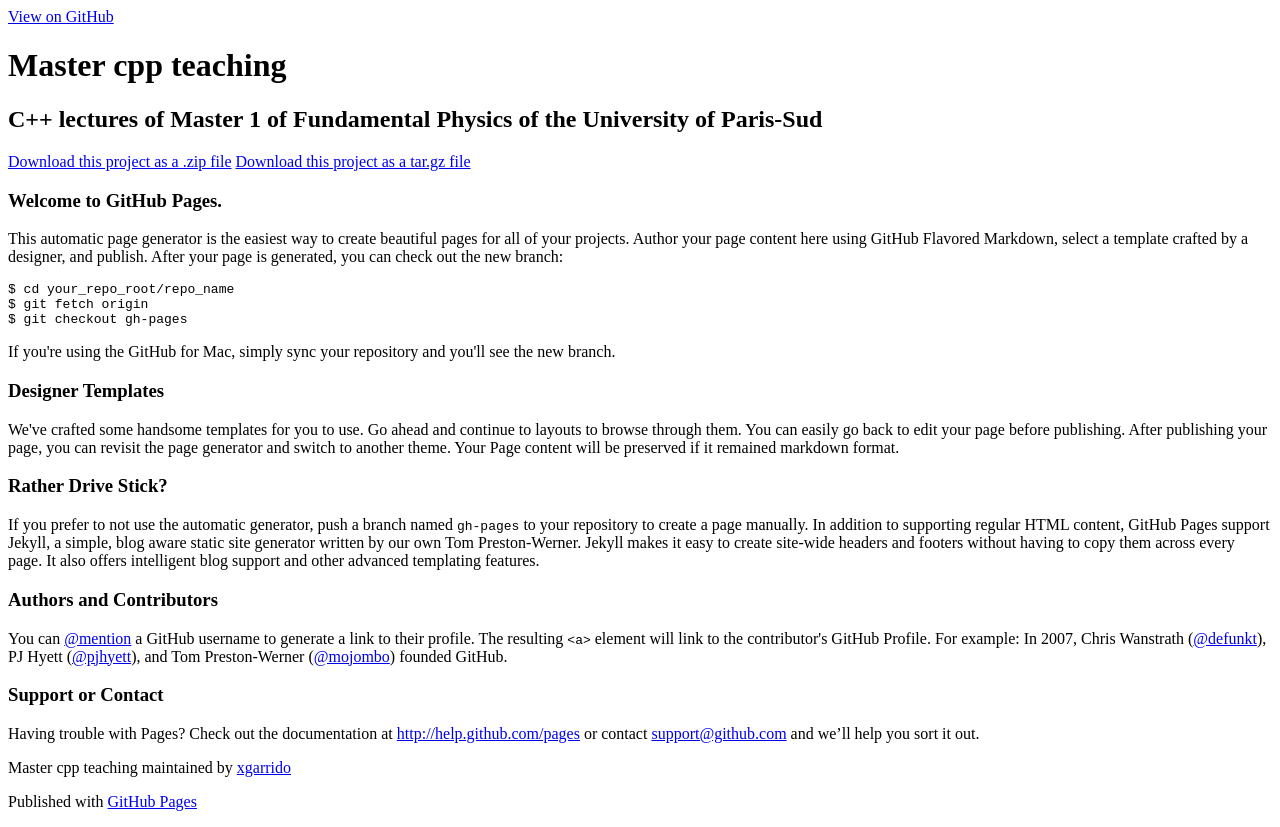
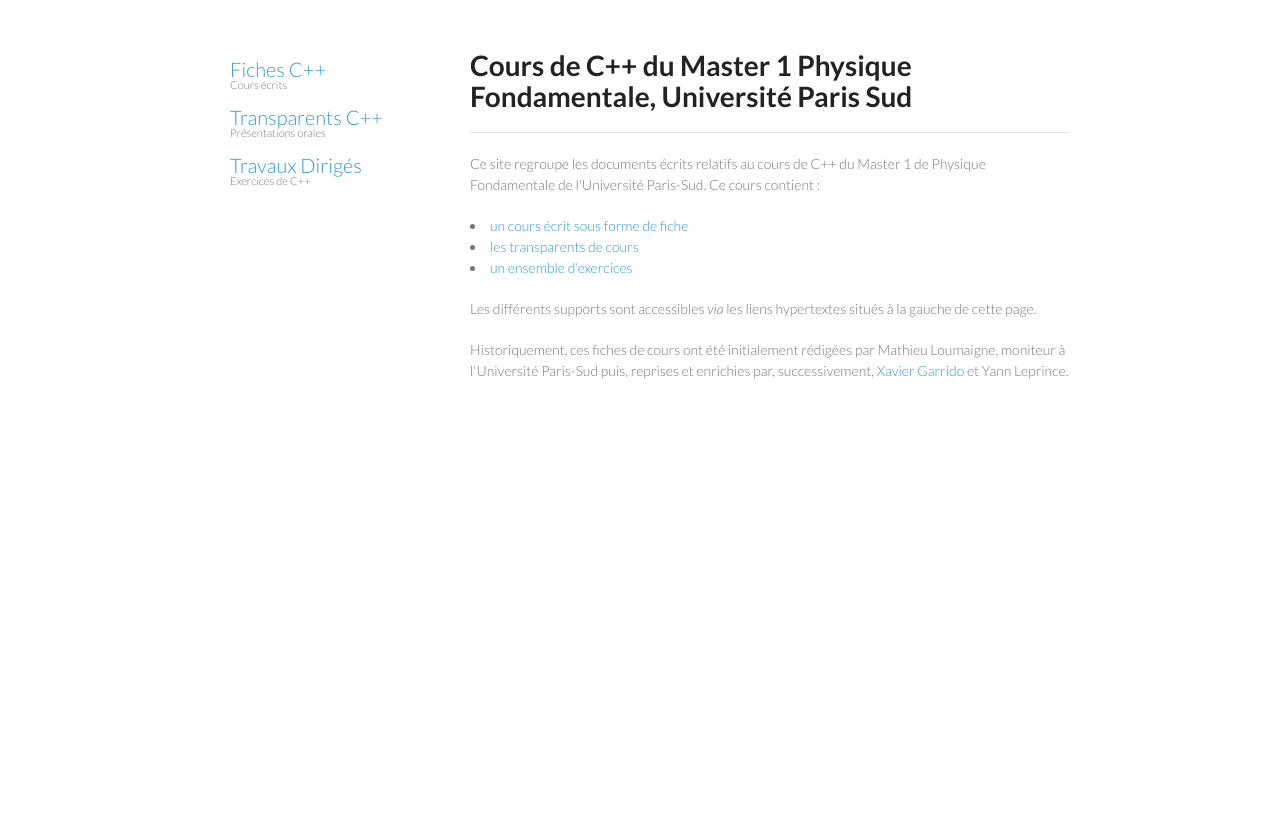
Before and after one commit to xgarrido/master_cpp_teaching, a plain HTML site: page index.html in a window 1280 px wide. After the commit the page ends 800 px from the top, so only its background shows below. Drawn offline with Linux system fonts and the light colour scheme.

Commit message:
update index file

```diff
--- a/index.html
+++ b/index.html
@@ -1,79 +1,48 @@
-<!DOCTYPE html>
-<html>
+<?xml version="1.0" encoding="utf-8"?>
+<!DOCTYPE html PUBLIC "-//W3C//DTD XHTML 1.0 Strict//EN"
+          "http://www.w3.org/TR/xhtml1/DTD/xhtml1-strict.dtd">
+<html xmlns="http://www.w3.org/1999/xhtml" lang="en" xml:lang="en">
+  <head>
+    <title>Cours de C++ du Master 1 Physique Fondamentale, Université Paris Sud</title>
+    <meta http-equiv="Content-Type" content="text/html;charset=utf-8" />
+    <link rel="stylesheet" href="./stylesheets/styles.css">
+    <link rel="stylesheet" href="./stylesheets/org-pygments.css">
+    <style media="screen" type="text/css">
+      #preamble {
+      text-transform:none;
+      text-align:left;
+      font-size:20px;
+      width:200px;
+      }
+    </style>
+  </head>
+  <body>
+    <div id="preamble" class="status">
+      <a href="./lectures/lecture_pointeur.html">Fiches C++<small>Cours écrits</small></a>
+      <a href="./slides/slide_compilation.html">Transparents C++<small>Présentations orales</small></a>
+      <a href="./td/td_pointeur_fonction.html">Travaux Dirigés<small>Exercices de C++</small></a>
+    </div>
+    <div id="content">
+      <h1 class="title">Cours de C++ du Master 1 Physique Fondamentale, Université Paris Sud</h1><hr/>
+      <p>
+        Ce site regroupe les documents écrits relatifs au cours de C++ du Master
+        1 de Physique Fondamentale de l'Université Paris-Sud. Ce cours contient :
+        <li><a href="./lectures/lecture_pointeur.html">un cours écrit sous forme de fiche</a></li>
+        <li><a href="./slides/slide_compilation.html">les transparents de cours</a></li>
+        <li><a href="./td/td_pointeur_fonction.html">un ensemble d'exercices</a></li>
+      </p>
 
-  <head>
-    <meta charset='utf-8' />
-    <meta http-equiv="X-UA-Compatible" content="chrome=1" />
-    <meta name="description" content="Master cpp teaching : C++ lectures of Master 1 of Fundamental Physics of the University of Paris-Sud" />
-
-    <link rel="stylesheet" type="text/css" media="screen" href="stylesheets/stylesheet.css">
-
-    <title>Master cpp teaching</title>
-  </head>
-
-  <body>
-
-    <!-- HEADER -->
-    <div id="header_wrap" class="outer">
-        <header class="inner">
-          <a id="forkme_banner" href="https://github.com/xgarrido/master_cpp_teaching">View on GitHub</a>
-
-          <h1 id="project_title">Master cpp teaching</h1>
-          <h2 id="project_tagline">C++ lectures of Master 1 of Fundamental Physics of the University of Paris-Sud</h2>
-
-            <section id="downloads">
-              <a class="zip_download_link" href="https://github.com/xgarrido/master_cpp_teaching/zipball/master">Download this project as a .zip file</a>
-              <a class="tar_download_link" href="https://github.com/xgarrido/master_cpp_teaching/tarball/master">Download this project as a tar.gz file</a>
-            </section>
-        </header>
+      <p>
+        Les différents supports sont accessibles <i>via</i> les liens
+        hypertextes situés à la gauche de cette page.
+      </p>
+      <p>
+        Historiquement, ces fiches de cours ont été initialement rédigées par
+        Mathieu Loumaigne, moniteur à l'Université Paris-Sud puis, reprises et
+        enrichies par,
+        successivement, <a href="mailto:xavier.garrido@upsud.fr">Xavier
+        Garrido</a> et Yann Leprince.
+      </p>
     </div>
-
-    <!-- MAIN CONTENT -->
-    <div id="main_content_wrap" class="outer">
-      <section id="main_content" class="inner">
-        <h3>
-<a name="welcome-to-github-pages" class="anchor" href="#welcome-to-github-pages"><span class="octicon octicon-link"></span></a>Welcome to GitHub Pages.</h3>
-
-<p>This automatic page generator is the easiest way to create beautiful pages for all of your projects. Author your page content here using GitHub Flavored Markdown, select a template crafted by a designer, and publish. After your page is generated, you can check out the new branch:</p>
-
-<pre><code>$ cd your_repo_root/repo_name
-$ git fetch origin
-$ git checkout gh-pages
-</code></pre>
-
-<p>If you're using the GitHub for Mac, simply sync your repository and you'll see the new branch.</p>
-
-<h3>
-<a name="designer-templates" class="anchor" href="#designer-templates"><span class="octicon octicon-link"></span></a>Designer Templates</h3>
-
-<p>We've crafted some handsome templates for you to use. Go ahead and continue to layouts to browse through them. You can easily go back to edit your page before publishing. After publishing your page, you can revisit the page generator and switch to another theme. Your Page content will be preserved if it remained markdown format.</p>
-
-<h3>
-<a name="rather-drive-stick" class="anchor" href="#rather-drive-stick"><span class="octicon octicon-link"></span></a>Rather Drive Stick?</h3>
-
-<p>If you prefer to not use the automatic generator, push a branch named <code>gh-pages</code> to your repository to create a page manually. In addition to supporting regular HTML content, GitHub Pages support Jekyll, a simple, blog aware static site generator written by our own Tom Preston-Werner. Jekyll makes it easy to create site-wide headers and footers without having to copy them across every page. It also offers intelligent blog support and other advanced templating features.</p>
-
-<h3>
-<a name="authors-and-contributors" class="anchor" href="#authors-and-contributors"><span class="octicon octicon-link"></span></a>Authors and Contributors</h3>
-
-<p>You can <a href="https://github.com/blog/821" class="user-mention">@mention</a> a GitHub username to generate a link to their profile. The resulting <code>&lt;a&gt;</code> element will link to the contributor's GitHub Profile. For example: In 2007, Chris Wanstrath (<a href="https://github.com/defunkt" class="user-mention">@defunkt</a>), PJ Hyett (<a href="https://github.com/pjhyett" class="user-mention">@pjhyett</a>), and Tom Preston-Werner (<a href="https://github.com/mojombo" class="user-mention">@mojombo</a>) founded GitHub.</p>
-
-<h3>
-<a name="support-or-contact" class="anchor" href="#support-or-contact"><span class="octicon octicon-link"></span></a>Support or Contact</h3>
-
-<p>Having trouble with Pages? Check out the documentation at <a href="http://help.github.com/pages">http://help.github.com/pages</a> or contact <a href="mailto:support@github.com">support@github.com</a> and we’ll help you sort it out.</p>
-      </section>
-    </div>
-
-    <!-- FOOTER  -->
-    <div id="footer_wrap" class="outer">
-      <footer class="inner">
-        <p class="copyright">Master cpp teaching maintained by <a href="https://github.com/xgarrido">xgarrido</a></p>
-        <p>Published with <a href="http://pages.github.com">GitHub Pages</a></p>
-      </footer>
-    </div>
-
-
-
   </body>
 </html>
```
